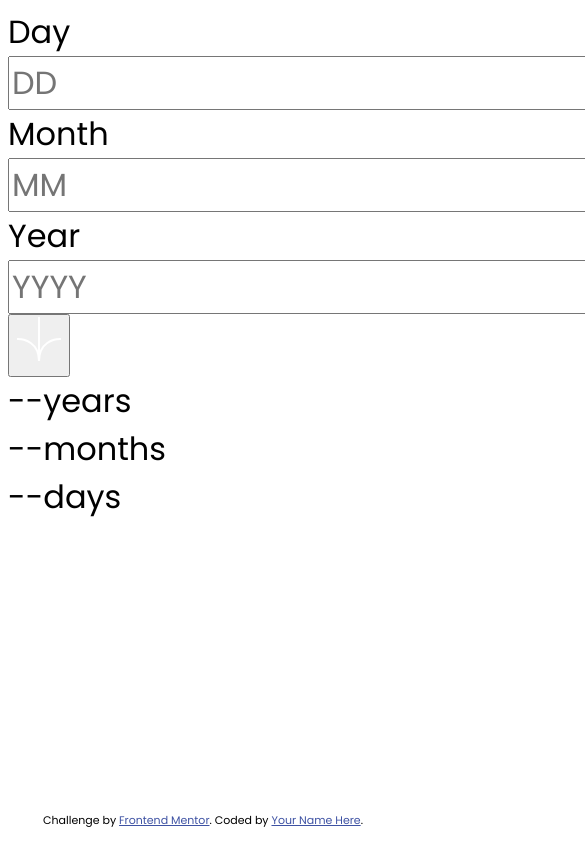
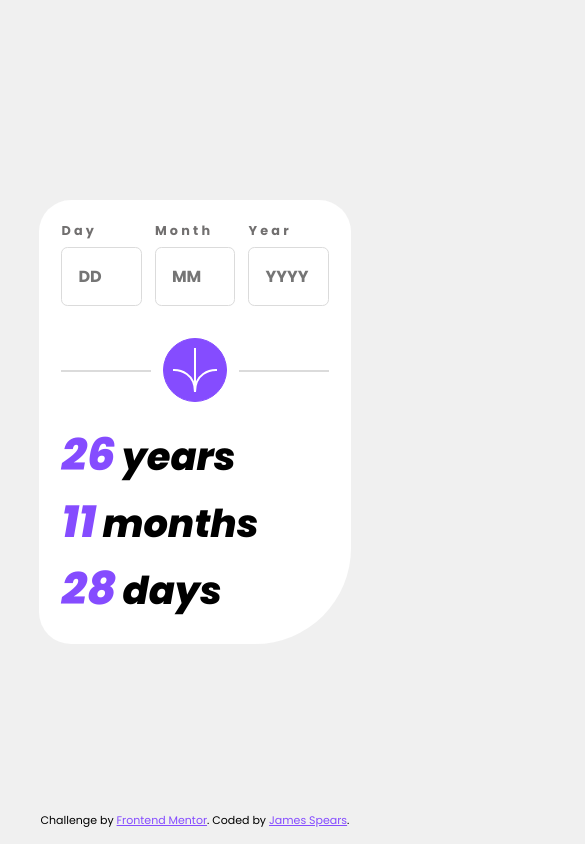
Before and after one commit to jamesspearsv/age-calculator, a website built with webpack: page src/template.html in a window 390 px wide. Shown: the top 844 px of the page, 585 px wide, since content can reach past the window. Built offline with nearby package versions, Linux system fonts and the light colour scheme.

Commit message:
Build mobile structure and styles

```diff
--- a/src/main.js
+++ b/src/main.js
@@ -1,2 +1,3 @@
 // Style & Asset Imports
+import "./styles/reset.css";
 import "./styles/main.css";
--- a/src/styles/main.css
+++ b/src/styles/main.css
@@ -23,6 +23,18 @@
 }
 
 /* Class bases rules */
+.age {
+  font-weight: 800;
+  font-style: italic;
+  font-size: 1.2rem;
+}
+
+.age span {
+  margin-right: 0.2rem;
+  font-size: 1.4rem;
+  color: var(--color-purple);
+}
+
 .attribution {
   font-size: 11px;
   text-align: center;
@@ -33,8 +45,114 @@
 }
 
 .attribution a {
-  color: hsl(228, 45%, 44%);
+  color: var(--color-purple);
   font-size: var(--font-small);
 }
 
+.button-group {
+  position: relative;
+}
+
+.button-group::before {
+  content: "";
+  height: 2px;
+  display: block;
+  background-color: var(--color-light-grey);
+  width: 2.8rem;
+  position: absolute;
+  left: 0;
+  top: 50%;
+}
+
+.button-group::after {
+  content: "";
+  height: 2px;
+  display: block;
+  background-color: var(--color-light-grey);
+  width: 2.8rem;
+  position: absolute;
+  right: 0;
+  top: 50%;
+}
+
+.fieldset {
+  justify-content: space-between;
+}
+
+.form-group {
+  width: 30%;
+  gap: 0.2rem;
+}
+
+.form-group label {
+  font-size: 0.4rem;
+  letter-spacing: 0.1rem;
+  font-weight: 700;
+  color: var(--color-smokey-grey);
+}
+
+.form-group input {
+  border: solid 1px var(--color-light-grey);
+  border-radius: 0.2rem;
+  padding: 0.5rem;
+  font-weight: 700;
+  font-size: 0.5rem;
+}
+
+.form-group input:active,
+.form-group input:focus {
+  outline: 1px solid var(--color-purple);
+}
+
+.form-button {
+  height: 2rem;
+  width: 2rem;
+  justify-content: center;
+  align-items: center;
+  border-radius: 2rem;
+  background-color: var(--color-purple);
+  border: 1px solid var(--color-purple);
+  margin: auto;
+}
+
+.form-button:hover,
+.form-button:focus {
+  background-color: var(--color-off-black);
+  border: 1px solid var(--color-off-black);
+}
+
 /* Element rules */
+body {
+  background-color: var(--color-off-white);
+  height: 100dvh;
+  padding: 0;
+}
+
+form {
+  gap: 1rem;
+  padding-bottom: 0.6rem;
+}
+
+main {
+  background-color: var(--color-white);
+  width: 80%;
+  margin: auto;
+  padding: 0.7rem;
+  border-radius: 1rem;
+  border-bottom-right-radius: 3rem;
+}
+
+/* Utility Classes */
+.flex-column {
+  display: flex;
+  flex-direction: column;
+}
+
+.flex-row {
+  display: flex;
+  flex-direction: row;
+}
+
+.centered {
+  justify-content: center;
+}
--- /dev/null
+++ b/src/styles/reset.css
@@ -0,0 +1,35 @@
+/* CSS Reset */
+html {
+  box-sizing: border-box;
+}
+
+*,
+*:before,
+*:after {
+  box-sizing: inherit;
+}
+
+body,
+h1,
+h2,
+h3,
+h4,
+h5,
+h6,
+p,
+ol,
+ul {
+  margin: 0;
+  padding: 0;
+  font-weight: normal;
+}
+
+ol,
+ul {
+  list-style: none;
+}
+
+img {
+  max-width: 100%;
+  height: auto;
+}
--- a/src/template.html
+++ b/src/template.html
@@ -5,23 +5,25 @@
     <meta name="viewport" content="width=device-width, initial-scale=1.0" />
     <title>Frontend Mentor | Age calculator app</title>
   </head>
-  <body>
+  <body class="flex-column centered">
     <main>
-      <form>
-        <div class="form-group">
-          <label for="day">Day</label>
-          <input type="number" name="day" placeholder="DD" />
+      <form class="flex-column">
+        <div class="flex-row fieldset">
+          <div class="form-group flex-column">
+            <label for="day">Day</label>
+            <input type="text" name="day" placeholder="DD" />
+          </div>
+          <div class="form-group flex-column">
+            <label for="month">Month</label>
+            <input type="text" name="month" placeholder="MM" />
+          </div>
+          <div class="form-group flex-column">
+            <label for="year">Year</label>
+            <input type="text" name="year" placeholder="YYYY" />
+          </div>
         </div>
-        <div class="form-group">
-          <label for="month">Month</label>
-          <input type="number" name="month" placeholder="MM" />
-        </div>
-        <div class="form-group">
-          <label for="year">Year</label>
-          <input type="number" name="year" placeholder="YYYY" />
-        </div>
-        <div class="form-group">
-          <button type="submit">
+        <div class="button-group">
+          <button type="submit" class="form-button flex-row">
             <svg
               xmlns="http://www.w3.org/2000/svg"
               width="46"
@@ -38,9 +40,9 @@
         </div>
       </form>
       <section>
-        <div><span>--</span>years</div>
-        <div><span>--</span>months</div>
-        <div><span>--</span>days</div>
+        <div class="age"><span>26</span>years</div>
+        <div class="age"><span>11</span>months</div>
+        <div class="age"><span>28</span>days</div>
       </section>
     </main>
 
@@ -48,7 +50,7 @@
       Challenge by
       <a href="https://www.frontendmentor.io?ref=challenge" target="_blank"
         >Frontend Mentor</a
-      >. Coded by <a href="#">Your Name Here</a>.
+      >. Coded by <a href="#">James Spears</a>.
     </footer>
   </body>
 </html>
```
Also changed, not shown: devlog.md (+15 -1 lines), README.md.
